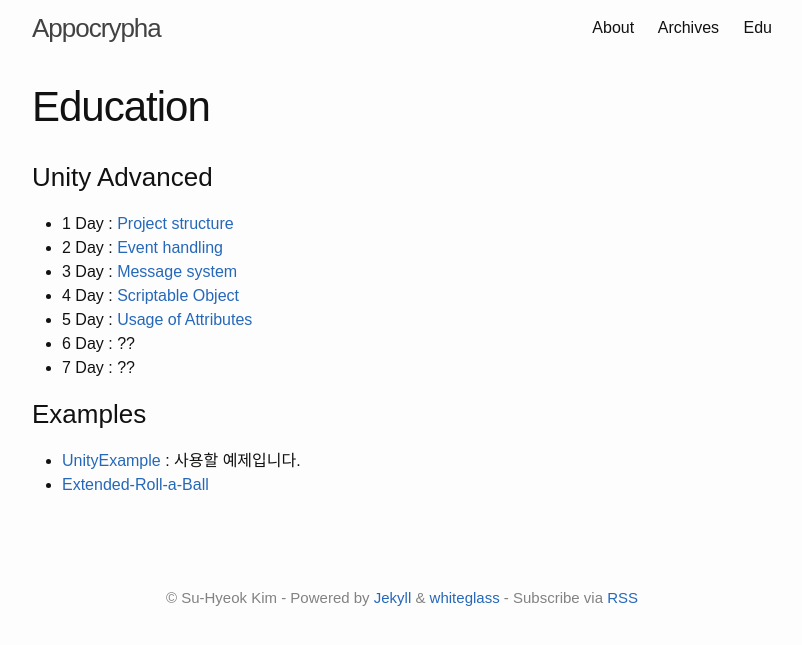
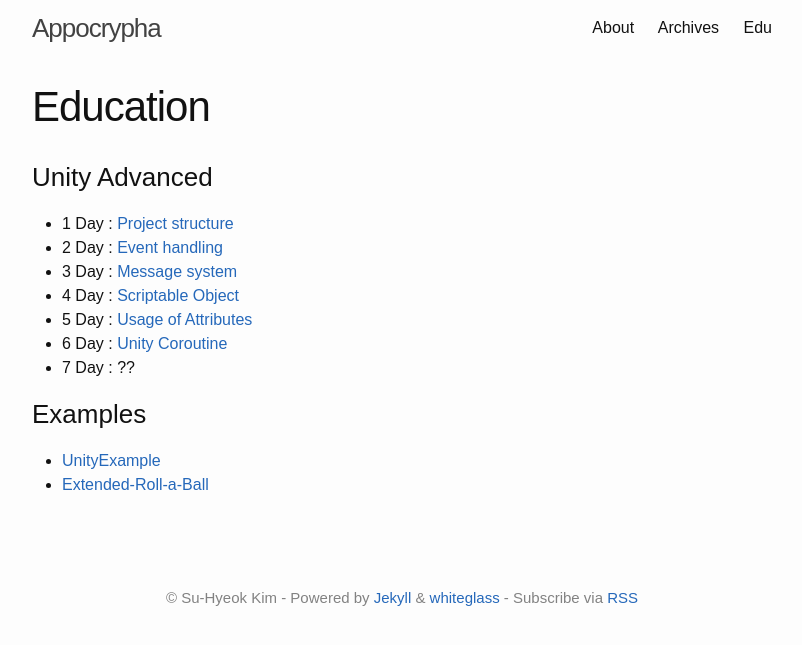
Before and after one commit to suhyeokkim/suhyeokkim.github.io, a Jekyll site: the page built from edu.md, in a window 1280 px wide. Shown: the top 645 px of the page, without its empty margins (238-1040 px from the left). Built offline with Jekyll 4.4.1, drawn with Linux system fonts in a browser that asks for light colours.

Commit message:
Publish post : usage of coroutine

```diff
--- a/edu.md
+++ b/edu.md
@@ -12,11 +12,11 @@ permalink: /edu/
 - 3 Day : [Message system]({{ site.baseurl }}{% post_url 2017-04-07-unity-message-system %})
 - 4 Day : [Scriptable Object]({{ site.baseurl }}{% post_url 2017-04-09-using-scriptable-object %})
 - 5 Day : [Usage of Attributes]({{ site.baseurl }}{% post_url 2017-04-12-usage-of-attributes-in-unity %})
-- 6 Day : ?? <!--[Unity Coroutine]-->
+- 6 Day : [Unity Coroutine]({{ site.baseurl }}{% post_url 2017-04-21-usage-of-coroutine %})
 - 7 Day : ?? <!--[Garbage Collection]-->
 
 <!--
-  From 8 Day : [Make 3D game origin]--><!--(low level Mesh, rig and animation, voxel game, editor)
+  From 8 Day To End Day : [Make 3D game origin]--><!--(low level Mesh, rig and animation, voxel game, editor)
 
   3D Graphics in unity(render hell 참조)
   - vertices, indices and doit
@@ -36,13 +36,12 @@ permalink: /edu/
 
 ### Examples
 
-- [UnityExample](https://github.com/hrmrzizon/UnityExample) : 사용할 예제입니다.
+- [UnityExample](https://github.com/hrmrzizon/UnityExample)
 - [Extended-Roll-a-Ball](https://github.com/hrmrzizon/Extended-Roll-a-Ball)
 
 <!--
 
 -1. 유니티 에디터 만들기 : 실제 에디터 제작 로드맵이 있어야함
-0. low level Mesh, rig and animation, voxel game, editor
 1. Unity GUI System
 2. Inspector Editor
 
```
Also changed, not shown: _posts/2017-04-21-usage-of-coroutine.md (renamed from textdata/posting/2017-04-19-usage-of-coroutine.md, +1 -0 lines).
